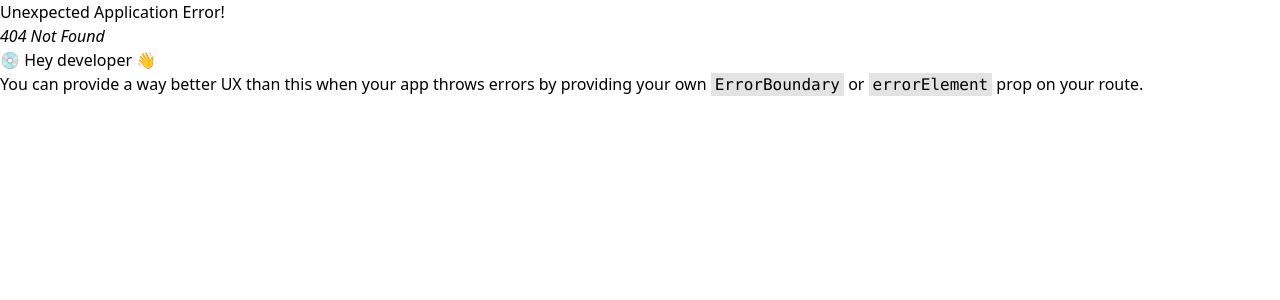
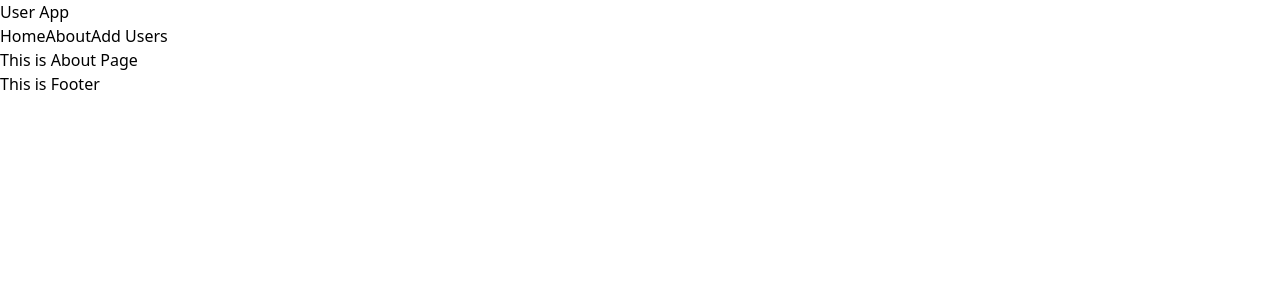
Before and after one commit to tonmoy3673/crud-client, a React (Vite) app: page /about in a window 1280 px wide. Before the commit this address had no page. Shown: the top 300 px of the page. Built offline with nearby package versions, Linux system fonts and the light colour scheme.

Commit message:
:bulb: create about page

```diff
--- /dev/null
+++ b/src/Component/Pages/About.jsx
@@ -0,0 +1,11 @@
+
+
+const About = () => {
+    return (
+        <div className="py-6 md:py-16">
+          <h2 className="text-xl md:text-3xl text-center"> This is About Page</h2>
+        </div>
+    );
+};
+
+export default About;
--- a/src/Component/Router/Router.jsx
+++ b/src/Component/Router/Router.jsx
@@ -1,6 +1,7 @@
 import { createBrowserRouter } from "react-router-dom";
 import Home from "../Home/Home";
 import Main from "../Main/Main";
+import About from "../Pages/About";
 import AddUsers from "../Pages/AddUsers";
 import Users from "../Pages/Users";
 
@@ -24,6 +25,10 @@ export const router =createBrowserRouter([
             {
                 path:'/users',
                 element:<Users/>
+            },
+            {
+                path:'/about',
+                element:<About/>
             }
 
     ]
```
